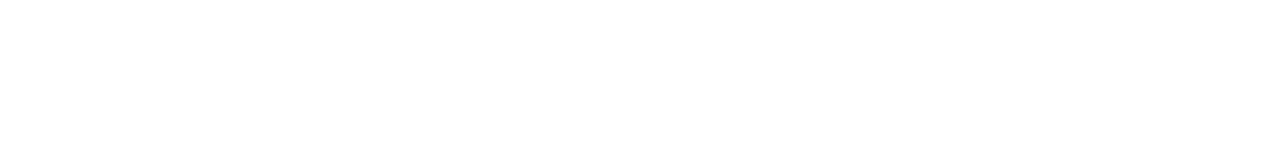
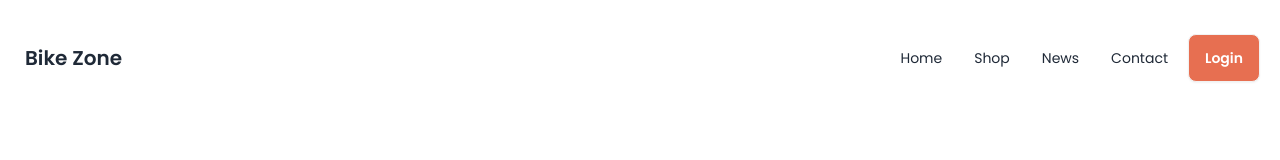
Before and after one commit to swarupSikder/Bike-Zone, a plain HTML site: page index.html in a window 1280 px wide. Drawn offline with nearby package versions, Linux system fonts and the light colour scheme.

Commit message:
nav bar added

```diff
--- a/index.html
+++ b/index.html
@@ -25,7 +25,7 @@
                 extend: {
                     colors: {
                         clifford: '#da373d',
-                        'primary-color': '#B68C5A',
+                        'primary-color': '#E76F51',
                     },
                     fontFamily: {
                         poppins: ['Poppins', 'serif'],
@@ -55,7 +55,65 @@
     <!---------->
     <header class="container mx-auto my-2 md:my-6">
 
+        <div class="navbar bg-base-100">
 
+            <!-------->
+            <!--left-->
+            <!-------->
+            <div class="navbar-start">
+
+                <!--menu bar-->
+                <div class="dropdown">
+                    <div tabindex="0" role="button" class="btn btn-ghost lg:hidden">
+                        <svg xmlns="http://www.w3.org/2000/svg" class="h-5 w-5" fill="none" viewBox="0 0 24 24"
+                            stroke="currentColor">
+                            <path stroke-linecap="round" stroke-linejoin="round" stroke-width="2"
+                                d="M4 6h16M4 12h8m-8 6h16" />
+                        </svg>
+                    </div>
+                    <ul tabindex="0"
+                        class="menu menu-sm dropdown-content bg-base-100 rounded-box z-[1] mt-3 w-32 p-2 shadow">
+                        <li><a>Home</a></li>
+                        <li><a>Shop</a></li>
+                        <li><a>News</a></li>
+                        <li><a>Contact</a></li>
+                    </ul>
+                </div>
+
+                <!--site logo-->
+                <a class="btn btn-ghost text-xl">Bike Zone</a>
+            </div>
+
+
+
+
+
+
+            <!-------->
+            <!--mid-->
+            <!-------->
+            <div class="navbar-end hidden lg:flex">
+                <ul class="menu menu-horizontal px-1">
+                    <li><a>Home</a></li>
+                    <li><a>Shop</a></li>
+                    <li><a>News</a></li>
+                    <li><a>Contact</a></li>
+                </ul>
+            </div>
+
+
+
+
+
+
+
+            <!-------->
+            <!--right-->
+            <!-------->
+            <div class="ml-auto mr-3">
+                <a class="btn bg-primary-color text-white">Login</a>
+            </div>
+        </div>
 
     </header>
 
```
